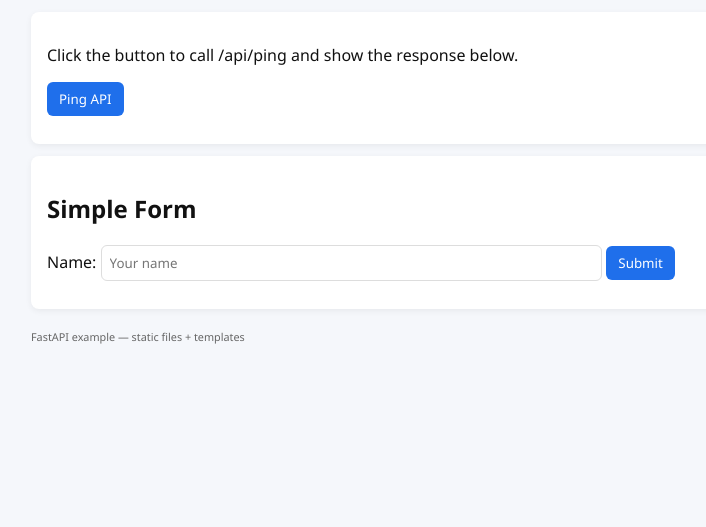
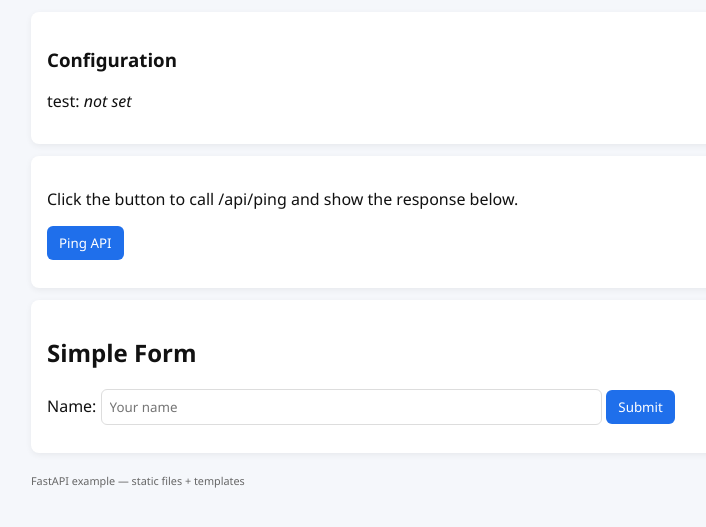
Before and after one commit to RealKrittika/krittika-ai-204, a FastAPI app: page / in a window 1280 px wide. Shown: the part 87-614 px from the top of the page, without its empty margins (175-881 px from the left). Run offline with FastAPI, Linux system fonts and the light colour scheme.

Commit message:
Add environment variable support and update index template to display test value

```diff
--- a/app/main.py
+++ b/app/main.py
@@ -1,4 +1,5 @@
 from pathlib import Path
+import os
 from fastapi import FastAPI, Request
 from fastapi.responses import JSONResponse
 from fastapi.staticfiles import StaticFiles
@@ -16,7 +17,9 @@ app.mount("/static", StaticFiles(directory=str(BASE_DIR / "static")), name="stat
 @app.get("/", response_class=None)
 async def index(request: Request):
     """Render the single-page UI."""
-    return templates.TemplateResponse("index.html", {"request": request})
+    # Read the `test` env variable (set via App Service configuration later)
+    test_value = os.environ.get("test")
+    return templates.TemplateResponse("index.html", {"request": request, "test": test_value})
 
 
 @app.get("/api/ping")
--- a/app/templates/index.html
+++ b/app/templates/index.html
@@ -1,6 +1,10 @@
 {% extends "layout.html" %}
 
 {% block content %}
+  <section class="card">
+    <h3>Configuration</h3>
+    <p>test: {% if test is not none %}{{ test }}{% else %}<em>not set</em>{% endif %}</p>
+  </section>
   <section class="card">
     <p>Click the button to call <code>/api/ping</code> and show the response below.</p>
     <button id="pingBtn">Ping API</button>
```
